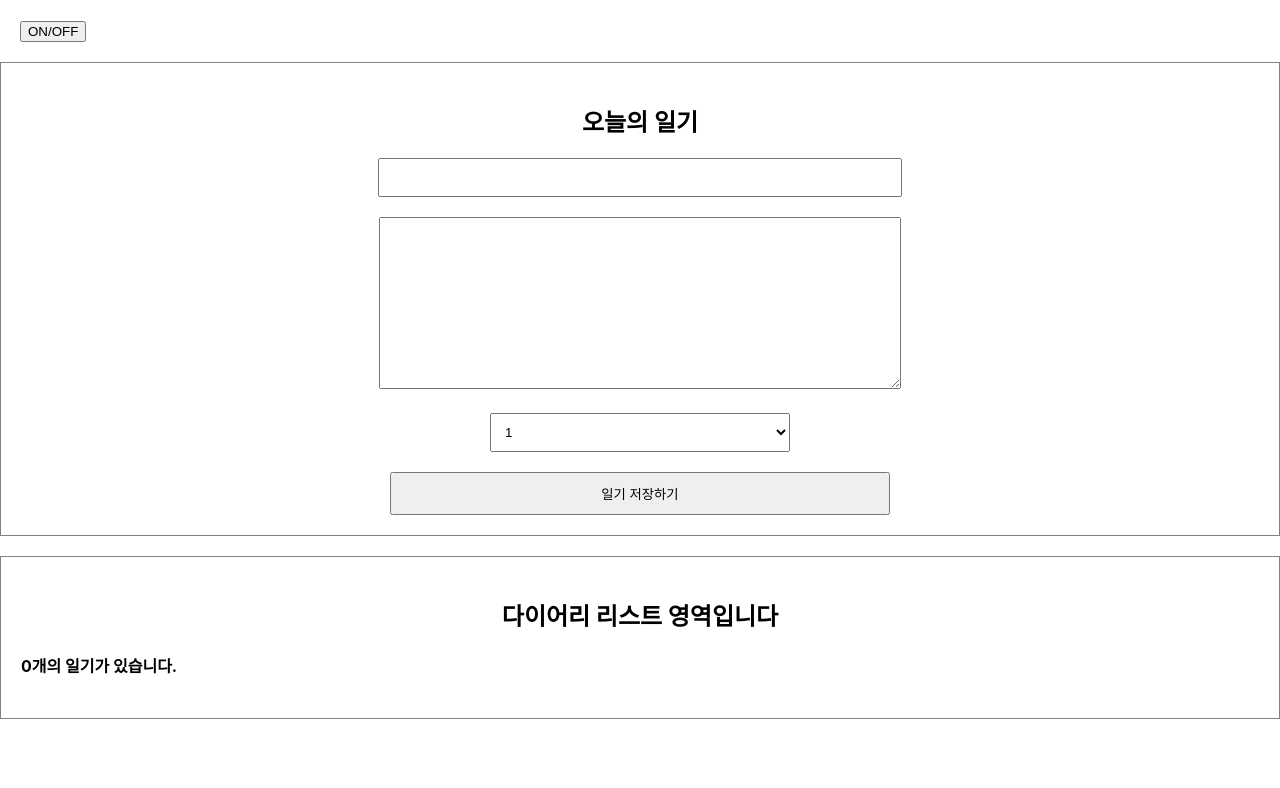
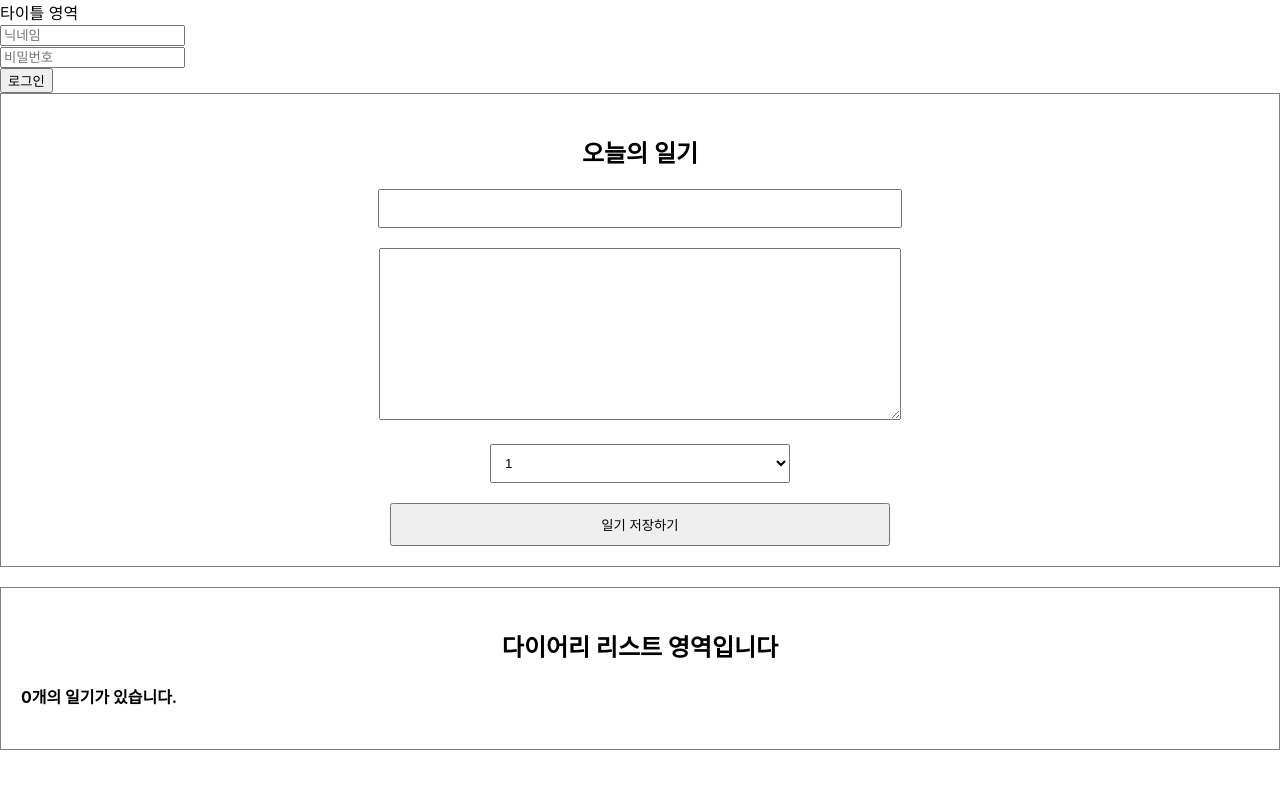
Before and after one commit to diderot7/REACT-PRACTICE, a React (Create React App) app: page / in a window 1280 px wide. Shown: the top 788 px of the page. Built offline with nearby package versions, Linux system fonts and the light colour scheme.

Commit message:
로컬 스토리지를 이용해서 회원가입 기능 구현 + 회원가입 유지 기능 구현

```diff
--- a/src/App.js
+++ b/src/App.js
@@ -1,11 +1,14 @@
-import { useRef, useState } from "react";
+import { useRef, useState, useEffect } from "react";
 
 import "./App.css";
 import DiaryEditor from "./DiaryEditor";
 import DiaryList from "./DiaryList";
-import Lifecycle from "./Lifecycle";
+// import Lifecycle from "./Lifecycle";
+import Login from "./Login";
+import Logout from "./Logout";
+import Title from "./Title";
 
-function App() {
+const App = () => {
   // const dummyList = [
   //   {
   //     id: 1,
@@ -29,6 +32,43 @@ function App() {
   //     created_date: new Date().getTime(),
   //   },
   // ];
+  const [isLogin, setIsLogin] = useState(false);
+  const toggleIsLogin = () => setIsLogin(!isLogin);
+
+  const OnLogin = (loginObj) => {
+    localStorage.setItem("loginInfo", JSON.stringify(loginObj));
+    // const LoginInfo = JSON.parse(localStorage.getItem("loginInfo"));
+    toggleIsLogin();
+  };
+  let LoginInfostring = JSON.parse(localStorage.getItem("loginInfo"));
+
+  // const LoginId = LoginInfos["id"] ? LoginInfos["id"] : undefined;
+
+  // console.log(LoginInfos["id"]);
+
+  useEffect(() => {
+    const LoginInfo = JSON.parse(localStorage.getItem("loginInfo"));
+
+    if (LoginInfo) {
+      toggleIsLogin();
+    }
+  }, []);
+  // const LoginJungbo = () => {
+  // const LoginInfo = JSON.parse(localStorage.getItem("loginInfo"));
+  //   return LoginInfo.id;
+  // };
+
+  // console.log(LoginJungbo());
+  // console.log(LoginInfo.id !== "");
+  const onLogout = () => {
+    localStorage.removeItem("loginInfo");
+    // LoginInfo = "";
+    // LoginId = "";
+
+    toggleIsLogin();
+  };
+
+  // console.log(LoginInfo, LoginId);
 
   const [data, setData] = useState([]);
 
@@ -60,11 +100,16 @@ function App() {
 
   return (
     <div className="App">
-      <Lifecycle />
+      <Title />
+      {/* <Lifecycle /> */}
+      {isLogin && (
+        <Login onLogout={onLogout} LoginInfostring={LoginInfostring} />
+      )}
+      {!isLogin && <Logout OnLogin={OnLogin} />}
       <DiaryEditor onCreate={onCreate} />
       <DiaryList diaryList={data} onDelete={onDelete} onEdit={onEdit} />
     </div>
   );
-}
+};
 
 export default App;
--- /dev/null
+++ b/src/Login.js
@@ -0,0 +1,23 @@
+const Login = ({ onLogout, LoginInfostring }) => {
+  // console.log(LoginInfo);
+  const onLogoutSubmit = () => {
+    onLogout();
+  };
+  return (
+    <div>
+      <div>
+        {LoginInfostring && `${LoginInfostring.id}님 환영합니다`}
+        <button onClick={onLogoutSubmit}>로그아웃</button>
+      </div>
+    </div>
+  );
+};
+
+Login.defaultProps = {
+  LoginInfostring: null,
+};
+// Login.defaultProps = {
+//   LoginJungbo: {},
+// };
+
+export default Login;
--- /dev/null
+++ b/src/Logout.js
@@ -0,0 +1,41 @@
+import { useState } from "react";
+
+const Logout = ({ OnLogin }) => {
+  const [state, setState] = useState({
+    id: "",
+    password: "",
+  });
+  const handleChangeLogin = (e) => {
+    setState({
+      ...state,
+      [e.target.name]: e.target.value,
+    });
+  };
+  const LoginSubmit = () => {
+    OnLogin(state);
+  };
+
+  return (
+    <div>
+      <div>
+        <input
+          placeholder="닉네임"
+          name="id"
+          value={state.id}
+          onChange={handleChangeLogin}
+        />
+      </div>
+      <div>
+        <input
+          placeholder="비밀번호"
+          name="password"
+          value={state.password}
+          onChange={handleChangeLogin}
+        />
+      </div>
+      <button onClick={LoginSubmit}>로그인</button>
+    </div>
+  );
+};
+
+export default Logout;
--- /dev/null
+++ b/src/Title.js
@@ -0,0 +1,5 @@
+const Title = () => {
+  return <div>타이틀 영역</div>;
+};
+
+export default Title;
```
